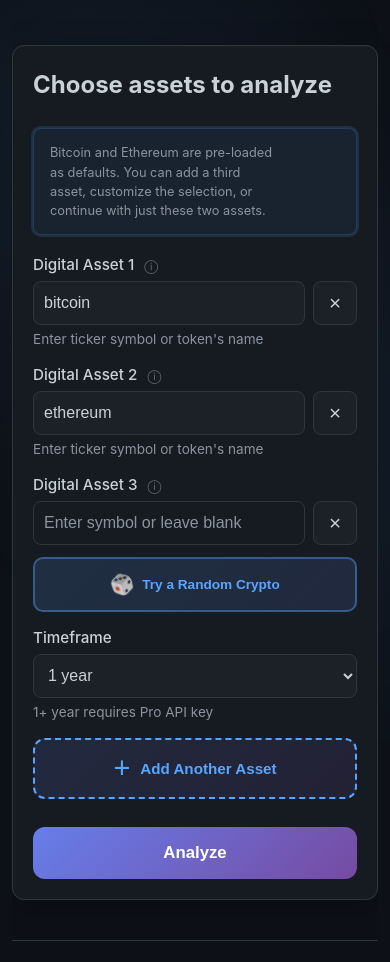
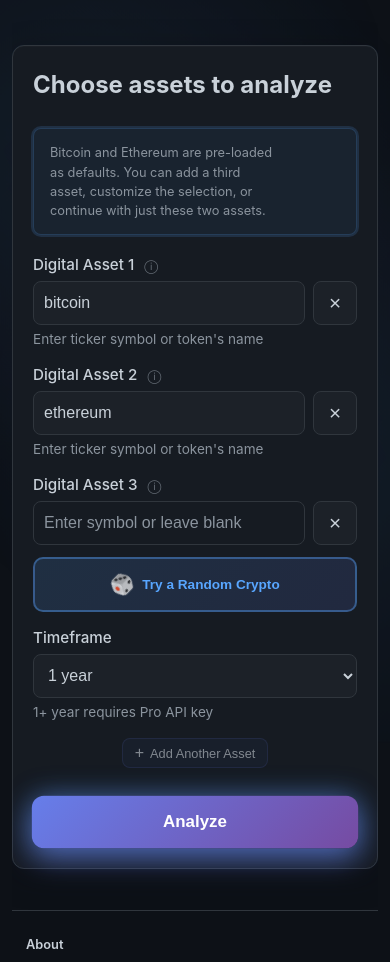
Before and after one commit to sagefoster/crypto-risk-analyzer, a website: page public/index.html in a window 390 px wide. Shown: the part 118-1080 px from the top of the page. Drawn offline with Linux system fonts and the light colour scheme.

Commit message:
Updated random crypto list, improved UX flow with animations and smaller add button
Random Crypto Rotation Update:
1. Updated List Order
   - New order: SOL, ZEC, XMR, LTC, DOGE, TRX, LINK, ICP, FET, UNI
   - Cycles through without repeating
   - Starts with highest return options first

Add Another Asset Button:
2. Made Smaller and Less Noticeable
   - Reduced padding from 16px 24px to 8px 16px
   - Changed from full width to auto width (centered)
   - Reduced font size from 1rem to 0.85rem
   - Lowered opacity to 0.7 (0.6 on mobile)
   - Simplified styling (removed gradient, dashed border)
   - Still fully functional but less prominent
   - Better supports expected user flow

Analyze Button Enhancements:
3. Added Gentle Swell Animation
   - Continuous subtle pulsing animation (gentleSwell)
   - Creates anticipation and draws attention
   - Makes button feel alive and interactive
   - 3-second cycle for subtle effect

4. Added Exciting Click Feedback
   - analyzeClick animation on button press
   - Scale animation (0.95 → 1.05 → 1.0)
   - Enhanced glow effect on click
   - 300ms delay before showing loading state
   - Better dopamine feedback for user action

5. Improved Flow
   - Button swells continuously (anticipation)
   - Click provides satisfying feedback
   - Smooth transition to loading state
   - Maintains existing loading animation
   - Better user experience throughout

Result:
   ✅ Updated random crypto list (10 options)
   ✅ Smaller, less noticeable add button
   ✅ Exciting analyze button with swell animation
   ✅ Satisfying click feedback
   ✅ Improved UX flow: search/dice → analyze
   ✅ Better anticipation and dopamine feedback

```diff
--- a/public/index.html
+++ b/public/index.html
@@ -92,7 +92,7 @@
                     <small>1+ year requires Pro API key</small>
                 </div>
 
-                <div class="form-group">
+                <div class="form-group" style="text-align: center;">
                     <button type="button" class="btn-add-token" id="addTokenBtn">
                         <span>+</span> Add Another Asset
                     </button>
--- a/public/script.js
+++ b/public/script.js
@@ -472,8 +472,8 @@
     }
 
     // Random crypto button functionality - cycles through list without repeating
-    // Ordered by typical historical returns (highest first): SOL, LINK, BNB, XRP, LTC, DOGE, TRX, ZEC
-    const randomCryptos = ['solana', 'chainlink', 'binancecoin', 'ripple', 'litecoin', 'dogecoin', 'tron', 'zcash'];
+    // Ordered list: SOL, ZEC, XMR, LTC, DOGE, TRX, LINK, ICP, FET, UNI
+    const randomCryptos = ['solana', 'zcash', 'monero', 'litecoin', 'dogecoin', 'tron', 'chainlink', 'internet-computer', 'fetch-ai', 'uniswap'];
     let randomCryptoIndex = 0; // Track current position in rotation
 
     const randomCryptoBtn = document.getElementById('randomCryptoBtn');
@@ -566,14 +566,28 @@
             return;
         }
 
+        // Add exciting click feedback animation
+        analyzeBtn.style.animation = 'analyzeClick 0.6s ease';
+        analyzeBtn.style.transform = 'scale(1.05)';
+
+        // Reset animation after it completes
+        setTimeout(() => {
+            analyzeBtn.style.animation = 'gentleSwell 3s ease-in-out infinite';
+            analyzeBtn.style.transform = '';
+        }, 600);
+
         // Validate tokens before analysis
         const btnLoading = document.getElementById('btnLoading');
         const loadingDetails = document.getElementById('loadingDetails');
-        analyzeBtn.classList.add('hidden');
-        analyzeBtn.style.display = 'none';
-        btnLoading.classList.remove('hidden');
-        btnLoading.style.display = '';
-        loadingDetails.textContent = 'Validating digital assets...';
+
+        // Small delay before showing loading state for better UX
+        setTimeout(() => {
+            analyzeBtn.classList.add('hidden');
+            analyzeBtn.style.display = 'none';
+            btnLoading.classList.remove('hidden');
+            btnLoading.style.display = '';
+            loadingDetails.textContent = 'Validating digital assets...';
+        }, 300);
 
         try {
             // Validate tokens first
--- a/public/style.css
+++ b/public/style.css
@@ -873,52 +873,32 @@
 }
 
 .btn-add-token {
-    width: 100%;
-    padding: 16px 24px;
-    background: linear-gradient(135deg, rgba(102, 126, 234, 0.15) 0%, rgba(118, 75, 162, 0.15) 100%);
-    border: 2px dashed var(--accent-primary);
-    border-radius: 12px;
-    color: var(--accent-primary);
-    font-size: 1rem;
-    font-weight: 600;
+    width: auto;
+    padding: 8px 16px;
+    background: rgba(102, 126, 234, 0.08);
+    border: 1px solid rgba(102, 126, 234, 0.2);
+    border-radius: 8px;
+    color: var(--text-tertiary);
+    font-size: 0.85rem;
+    font-weight: 400;
     cursor: pointer;
-    transition: all 0.3s ease;
-    display: flex;
+    transition: all 0.2s ease;
+    margin: 8px auto 0;
+    display: inline-flex;
     align-items: center;
     justify-content: center;
-    gap: 10px;
+    gap: 6px;
     position: relative;
     overflow: hidden;
-}
-
-.btn-add-token::before {
-    content: '';
-    position: absolute;
-    top: 50%;
-    left: 50%;
-    width: 0;
-    height: 0;
-    border-radius: 50%;
-    background: rgba(88, 166, 255, 0.2);
-    transform: translate(-50%, -50%);
-    transition: width 0.6s, height 0.6s;
-}
-
-.btn-add-token:hover::before {
-    width: 300px;
-    height: 300px;
+    opacity: 0.7;
 }
 
 .btn-add-token:hover {
-    background: linear-gradient(135deg, rgba(102, 126, 234, 0.3) 0%, rgba(118, 75, 162, 0.3) 100%);
-    border-color: var(--accent-primary);
-    border-style: solid;
-    transform: translateY(-3px) scale(1.02);
-    box-shadow:
-        0 8px 32px rgba(88, 166, 255, 0.4),
-        0 0 20px rgba(88, 166, 255, 0.3),
-        inset 0 1px 0 rgba(255, 255, 255, 0.1);
-    filter: brightness(1.15);
+    background: rgba(102, 126, 234, 0.15);
+    border-color: rgba(102, 126, 234, 0.4);
+    color: var(--text-secondary);
+    opacity: 1;
+    transform: translateY(-1px);
 }
 
 .btn-add-token:active {
@@ -926,16 +906,11 @@
 }
 
 .btn-add-token span {
-    font-size: 1.8rem;
-    font-weight: 300;
+    font-size: 1rem;
+    font-weight: 400;
     line-height: 1;
     position: relative;
     z-index: 1;
-}
-
-.btn-add-token:hover span {
-    transform: rotate(90deg);
-    transition: transform 0.3s ease;
 }
 
 label {
@@ -1059,6 +1034,7 @@
     margin-top: 12px;
     position: relative;
     overflow: hidden;
+    animation: gentleSwell 3s ease-in-out infinite;
 }
 
 .btn-primary::after {
@@ -1089,11 +1065,57 @@
     filter: brightness(1.1);
 }
 
+@keyframes gentleSwell {
+    0%, 100% {
+        transform: scale(1);
+        box-shadow:
+            0 8px 24px rgba(102, 126, 234, 0.5),
+            0 0 20px rgba(88, 166, 255, 0.3);
+    }
+    50% {
+        transform: scale(1.01);
+        box-shadow:
+            0 12px 32px rgba(102, 126, 234, 0.6),
+            0 0 30px rgba(88, 166, 255, 0.4);
+    }
+}
+
+@keyframes gentleSwell {
+    0%, 100% {
+        transform: scale(1);
+        box-shadow:
+            0 8px 24px rgba(102, 126, 234, 0.5),
+            0 0 20px rgba(88, 166, 255, 0.3);
+    }
+    50% {
+        transform: scale(1.01);
+        box-shadow:
+            0 12px 32px rgba(102, 126, 234, 0.6),
+            0 0 30px rgba(88, 166, 255, 0.4);
+    }
+}
+
 .btn-primary:active:not(:disabled) {
-    transform: translateY(-2px) scale(0.98);
-    box-shadow:
-        0 8px 24px rgba(102, 126, 234, 0.5),
-        0 0 20px rgba(88, 166, 255, 0.3);
+    animation: analyzeClick 0.6s ease;
+}
+
+@keyframes analyzeClick {
+    0% {
+        transform: scale(1);
+    }
+    30% {
+        transform: scale(0.95);
+    }
+    50% {
+        transform: scale(1.05);
+        box-shadow:
+            0 20px 60px rgba(102, 126, 234, 0.8),
+            0 0 50px rgba(88, 166, 255, 0.6),
+            0 0 100px rgba(88, 166, 255, 0.3);
+    }
+    100% {
+        transform: scale(1);
+    }
 }
 
 .btn-primary:disabled {
@@ -2455,8 +2477,9 @@
     }
 
     .btn-add-token {
-        padding: 14px;
-        font-size: 0.95rem;
+        padding: 6px 12px;
+        font-size: 0.8rem;
+        opacity: 0.6;
     }
 
     .comparison {
```
